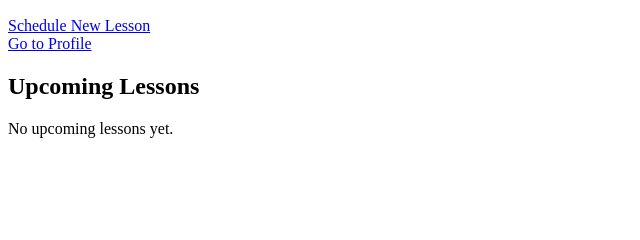
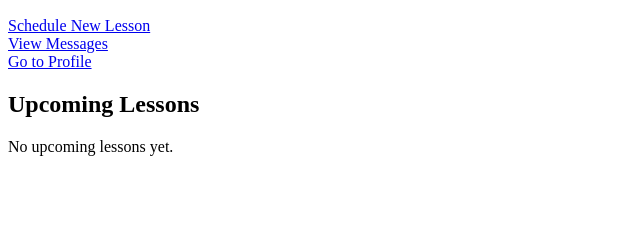
Before and after one commit to sidluthra1/djschedulerSHHO, a Django app: template lessonscheduler/templates/user_homepage.html in a window 1280 px wide. Shown: the part 152-392 px from the top of the page, without its empty margins (0-640 px from the left). Run offline with Django 5.2, Linux system fonts and the light colour scheme; the template is opened without the code that fills it, so the values that code supplies are empty.

Commit message:
add link to inbox

```diff
--- a/lessonscheduler/templates/user_homepage.html
+++ b/lessonscheduler/templates/user_homepage.html
@@ -23,6 +23,7 @@
 		</div>
 		<div>
 			<a href="{% url 'lesson_create' %}">Schedule New Lesson</a> <br>
+			<a href="{% url 'inbox' %}">View Messages</a> <br>
 			<a href="{% url 'profile' %}">Go to Profile</a>
 		</div>
 	</section>
```
